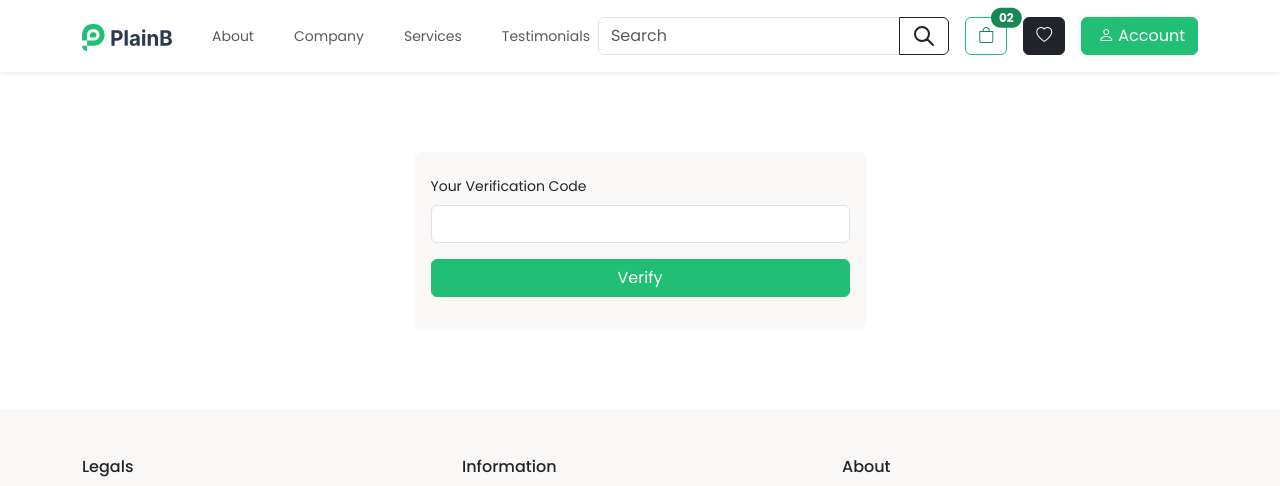
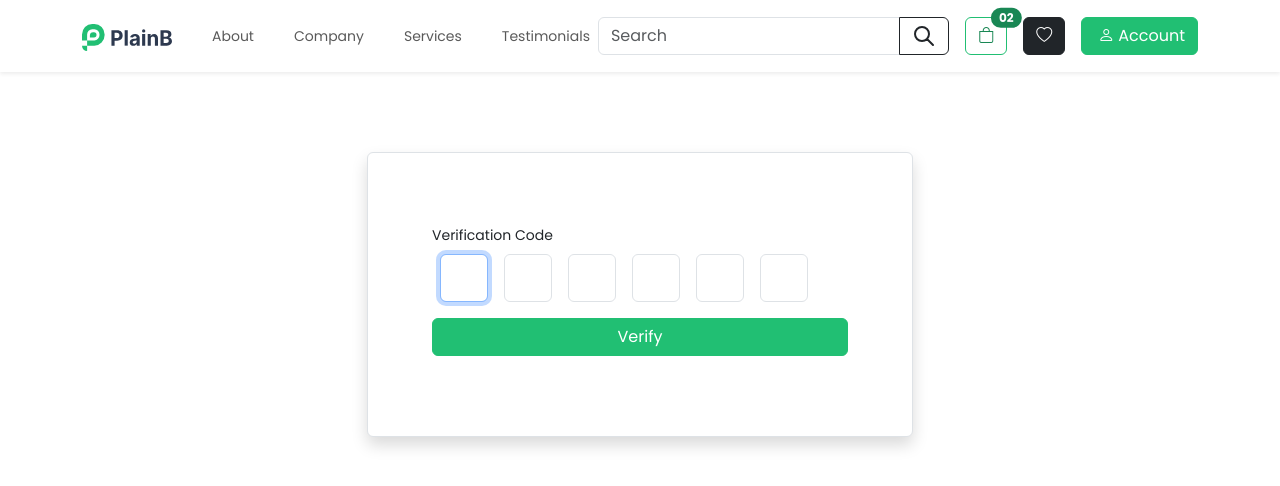
Before and after one commit to rasel3pm/E-Commerce-MERN-23, a React (Vite) app in the folder client/: page /verify/1 in a window 1280 px wide. Shown: the top 486 px of the page. Built offline with nearby package versions, Linux system fonts and the light colour scheme.

Commit message:
code verification page redesign

```diff
--- a/client/src/components/Verify.jsx
+++ b/client/src/components/Verify.jsx
@@ -3,6 +3,7 @@ import toast, { Toaster } from "react-hot-toast";
 import { UserVerifyRequest } from "../apiRequest/apiRequest.js";
 import { useParams } from "react-router-dom";
 import SubmitButton from "./SubmitButton.jsx";
+import OtpInput from "react-otp-input";
 const Verify = () => {
   const [code, setCode] = useState("");
   const [BtnLoader, SetBtnLoader] = useState(false);
@@ -23,25 +24,46 @@ const Verify = () => {
       }
     }
   };
+  const renderInput = (inputProps, i) => (
+    <input
+      {...inputProps}
+      key={i}
+      className="form-control"
+      style={{
+        width: "3rem",
+        height: "3rem",
+        margin: "0 0.5rem",
+        textAlign: "center",
+        fontSize: "30px",
+      }}
+    />
+  );
+  console.log(code);
   return (
     <div className="container section">
       <div className="row d-flex justify-content-center">
-        <div className="col-md-5">
-          <div className="card bg-light">
+        <div className="col-md-6">
+          <div className="card shadow border p-5">
             <div className="card-body">
               <form>
-                <label className="form-label my-2">
-                  Your Verification Code
-                </label>
-                <input
+                <label className="form-label my-2">Verification Code</label>
+                <OtpInput
+                  numInputs={6}
+                  isInputNum={true}
+                  separator={<span>-</span>}
                   value={code}
-                  onChange={(e) => {
-                    setCode(e.target.value);
-                  }}
-                  type="text"
-                  className="form-control"
+                  onChange={setCode}
+                  inputStyle="inputStyle"
+                  containerStyle="containerStyle"
+                  inputClassName="inputClassName"
+                  shouldAutoFocus
+                  isInputSecure
+                  hasErrored
+                  errorStyle="errorStyle"
+                  onChange={(otp) => setCode(otp)}
+                  renderInput={renderInput}
                 />
-                {/* <button onClick={verifyCode} className="btn my-3 btn-success w-100">Verify</button> */}
+
                 <SubmitButton
                   text="Verify"
                   submit={BtnLoader}
```
